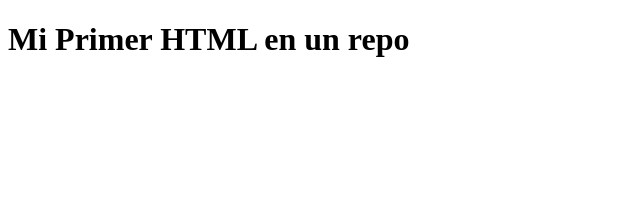
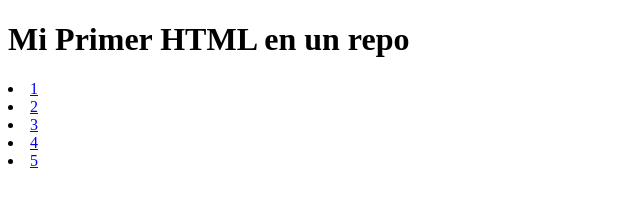
Before and after one commit to juaanjol19/my_first_repo, a plain HTML site: page index.html in a window 1280 px wide. Shown: the whole page, without its empty margins (0-640 px from the left). Drawn offline with Linux system fonts and the light colour scheme.

Commit message:
Segundo commit, se cambio el titulo y se agrego un listado

```diff
--- a/index.html
+++ b/index.html
@@ -4,9 +4,14 @@
     <meta charset="UTF-8">
     <meta http-equiv="X-UA-Compatible" content="IE=edge">
     <meta name="viewport" content="width=device-width, initial-scale=1.0">
-    <title>Document</title>
+    <title>My Blog</title>
 </head>
 <body>
     <h1>Mi Primer HTML en un repo</h1>
+    <li><a href="1">1</a></li>
+    <li><a href="2">2</a></li>
+    <li><a href="3">3</a></li>
+    <li><a href="4">4</a></li>
+    <li><a href="5">5</a></li>
 </body>
 </html>
```
